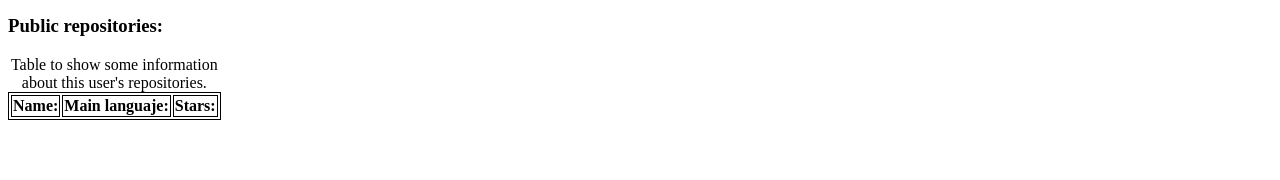
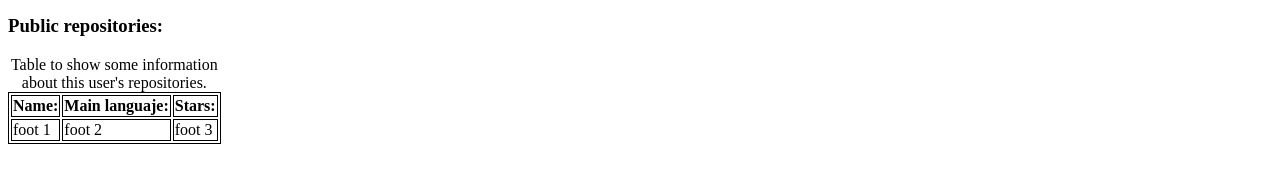
Before and after one commit to DrGregoryHouse/AngularJS_GetSterted, a plain HTML site: page src/index.html in a window 1280 px wide. Shown: the part 510-690 px from the top of the page. Drawn offline with Linux system fonts and the light colour scheme; no server answers.

```diff
--- a/src/index.html
+++ b/src/index.html
@@ -38,7 +38,6 @@
             <li>Location: {{user.location}}</li>
         </ul>
     </div>
-
     <div>
         <h3>Public repositories:</h3>
         <table>
@@ -57,8 +56,14 @@
                     <td>{{repo.stargazers_count}}</td>
                 </tr>
             </tbody>
+            <tfoot>
+                <tr>
+                    <td>foot 1</td>
+                    <td>foot 2</td>
+                    <td>foot 3</td>
+                </tr>
+            </tfoot>
         </table>
-
     </div>
 
     <script type="text/javascript" src="./lib/angular.min.js"></script>
```
